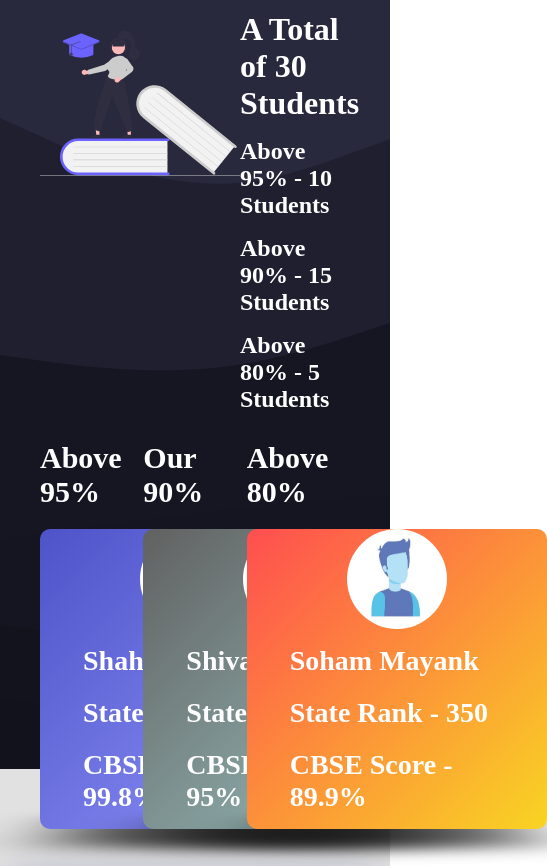
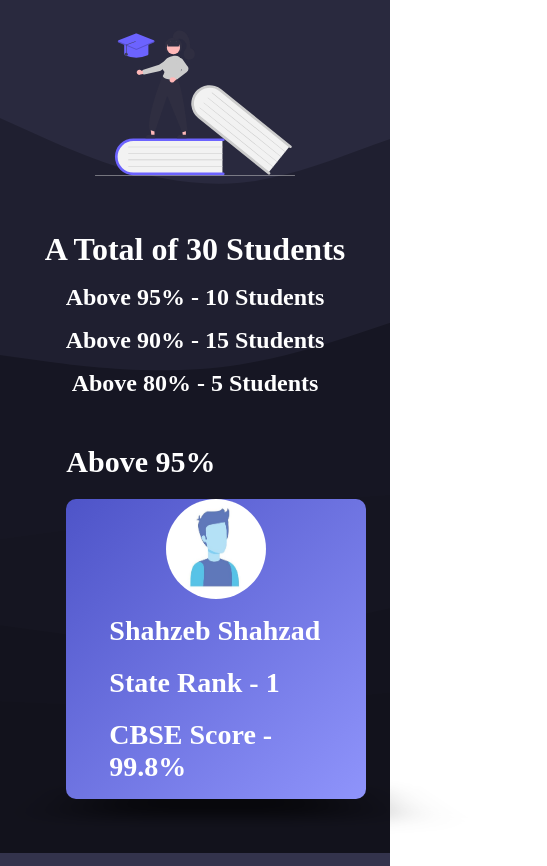
Before and after one commit to shivamgoelgr8/school, a plain HTML site: page index.html in a window 390 px wide. Shown: the part 1007-1873 px from the top of the page, 547 px wide, since content can reach past the window. Drawn offline with nearby package versions, Linux system fonts and the light colour scheme.

Commit message:
Update index.html

```diff
--- a/index.html
+++ b/index.html
@@ -423,7 +423,7 @@
 
     .px {
         width: 100%;
-        height: 118vh;
+
         background: url(img/dark.svg), no-repeat;
         transform: rotate(360deg);
 
@@ -486,18 +486,7 @@
         padding: 20px 0px;
     }
 
-    @media(prefers-color-scheme:dark) {
-        .p1 {
-            background: linear-gradient(135deg, #151e1583, #000000b3),
-                url(img/books-2596809_1920.jpg) no-repeat;
-        }
 
-        :root {
-            --c: rgb(0, 0, 0);
-            --b: rgb(255, 255, 255);
-            --a161623: rgb(51, 51, 76);
-        }
-    }
 
     .card1 {
         width: 300px;
@@ -554,6 +543,49 @@
         height: 300px;
         background: linear-gradient(135deg, #FF4E50, #F9D423);
         border-radius: 10px;
+    }
+    @media screen and (max-width: 1050px) {
+        .pxflex{
+            display: block;
+            width: 50%;
+            margin: 0px auto;
+        }
+        .pxres{
+            display: block;
+        }
+    }
+    @media screen and (max-width: 650px) {
+        .pxim{
+            display: block;
+        }
+        .pximg{
+           display: block;
+
+           margin: 0px auto;
+        }
+        .pxresult{
+           text-align: center;
+           padding: 20px 0px;
+        }
+        .pxpad{
+            display: inline-block;
+        }
+    }
+        @media screen and (max-width: 456px) {
+            .pxflex
+            { width: 83%;}
+        }
+    @media(prefers-color-scheme:dark) {
+        .p1 {
+            background: linear-gradient(135deg, #151e1583, #000000b3),
+                url(img/books-2596809_1920.jpg) no-repeat;
+        }
+
+        :root {
+            --c: rgb(0, 0, 0);
+            --b: rgb(255, 255, 255);
+            --a161623: rgb(51, 51, 76);
+        }
     }
 </style>
 
```
